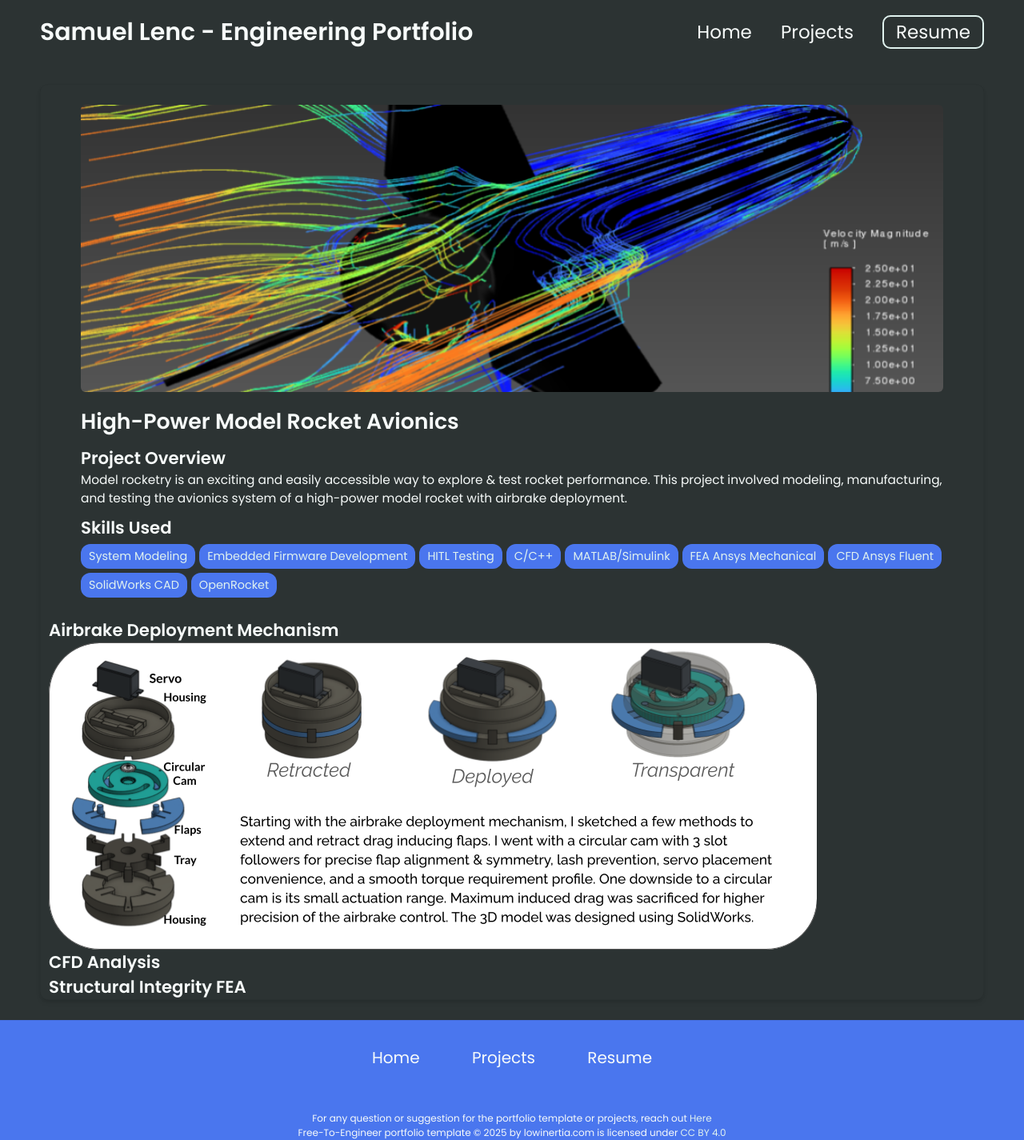
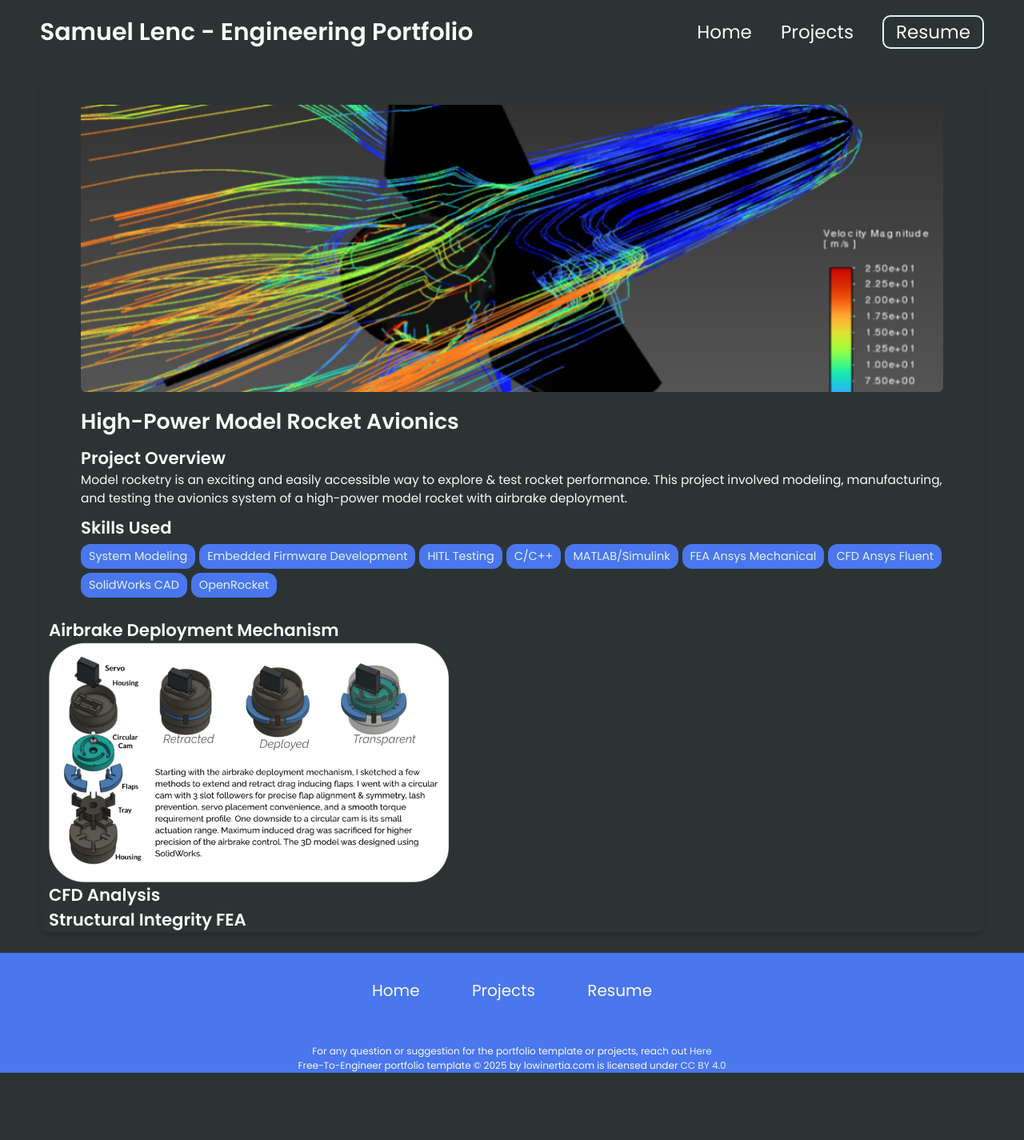
Before and after one commit to shlenc/shlenc.github.io, a Jekyll site: the page built from _projects/A-rocket-airbrake/index.md, in a window 1280 px wide. Shown: the whole page at 80% size. Built offline with Jekyll 4.4.1, drawn with Linux system fonts in a browser that asks for light colours; after the commit the page ends 1341 px from its top, so only the background shows below that.

Commit message:
image size

```diff
--- a/_projects/A-rocket-airbrake/index.md
+++ b/_projects/A-rocket-airbrake/index.md
@@ -17,7 +17,7 @@
 ---
 
 ## Airbrake Deployment Mechanism
-{% include image-gallery.html images="airbrake_mechanism.png" height="1400" %}
+{% include image-gallery.html images="airbrake_mechanism.png" %}
 
 ## CFD Analysis
 
```
Also changed, not shown: _projects/A-rocket-airbrake/airbrake_mechanism.png.
